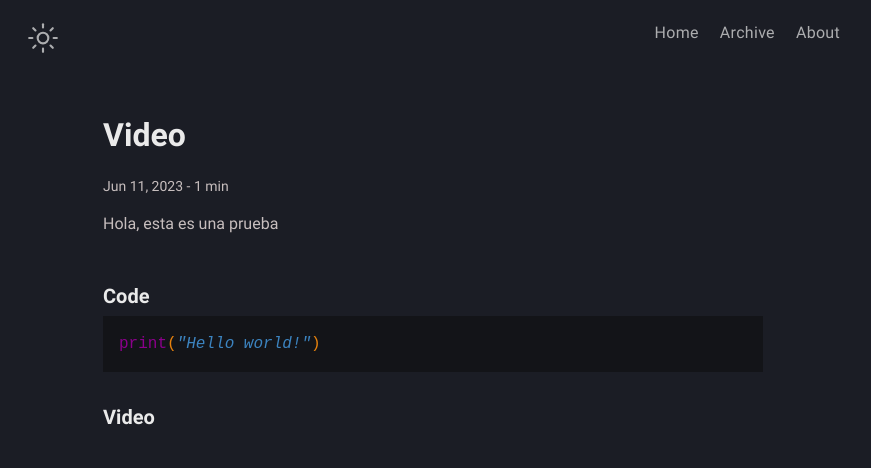
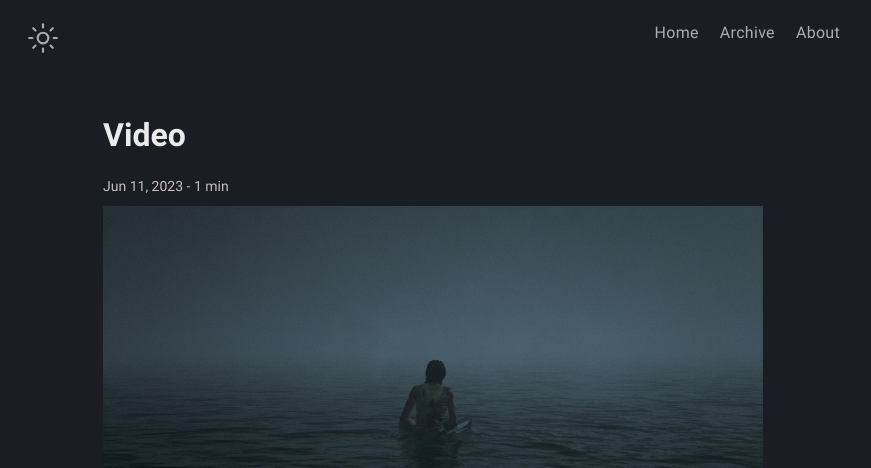
Before and after one commit to gadivalr/borrar, a Jekyll site: the page built from _posts/2023-06-11-test.md, in a window 1280 px wide. Shown: the top 468 px of the page, without its empty margins (207-1078 px from the left). Built offline with Jekyll 4.4.1, drawn with Linux system fonts in a browser that asks for light colours; comment, search, counter and statistics services are not loaded.

Commit message:
Update 2023-06-11-test.md

```diff
--- a/_posts/2023-06-11-test.md
+++ b/_posts/2023-06-11-test.md
@@ -3,6 +3,7 @@ title: Video
 date: 2023-06-11
 layout: post
 comments: true
+image: /assets/img/20230211_110532.jpg
 ---
 Hola, esta es una prueba
 ### Code
```
